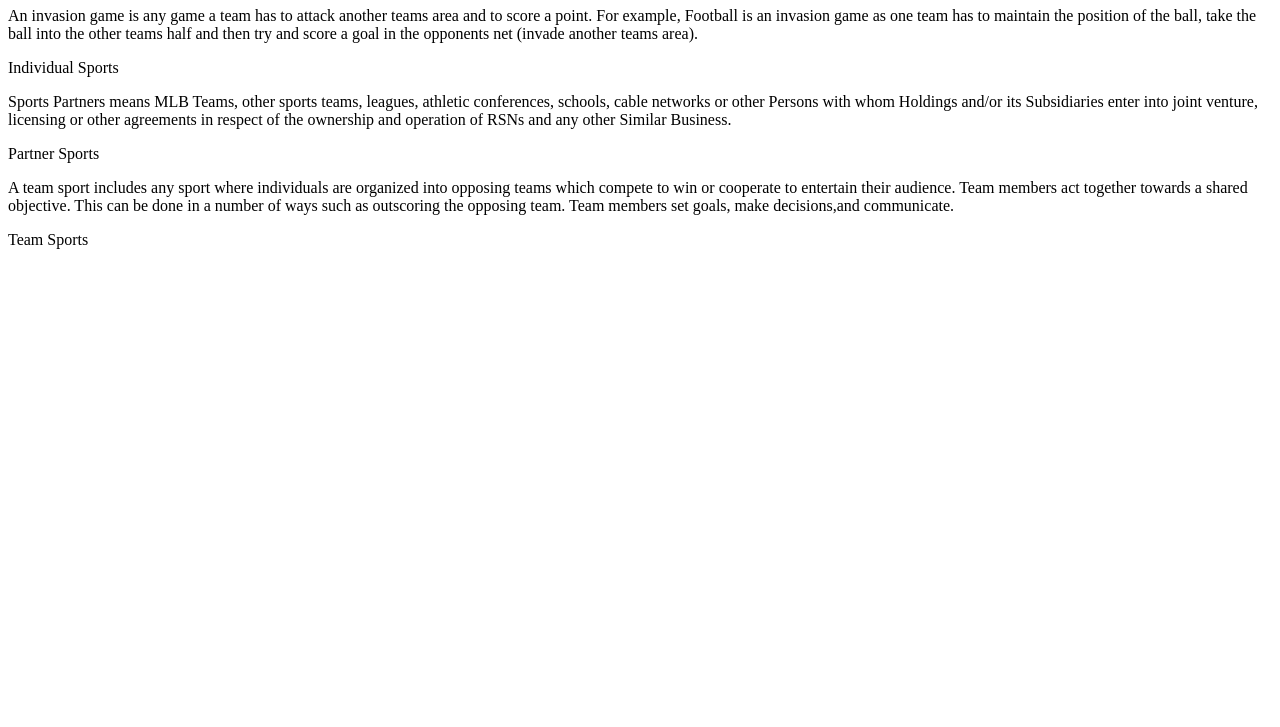
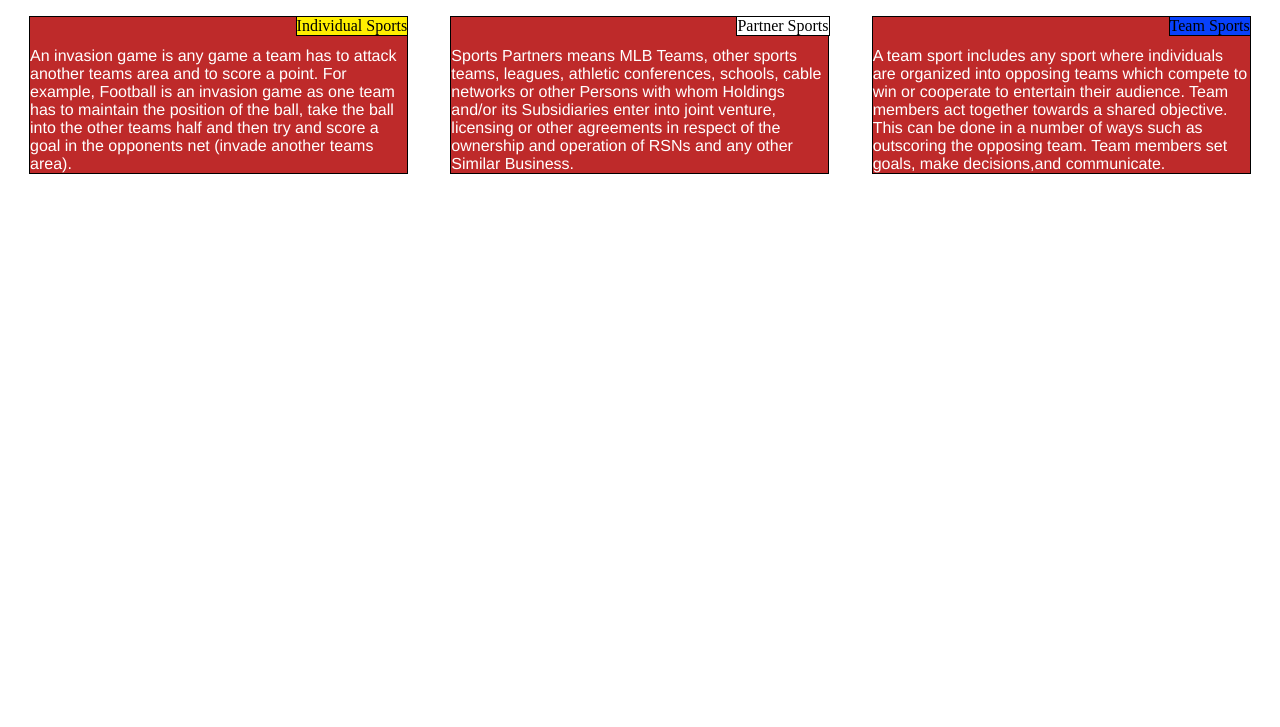
Before and after one commit to Masthan7731/Module2-Solution, a plain HTML site: page index.html in a window 1280 px wide. Shown: the part 73-800 px from the top of the page. Drawn offline with Linux system fonts and the light colour scheme.

Commit message:
Update index.html

```diff
--- a/index.html
+++ b/index.html
@@ -5,7 +5,7 @@
   <meta charset="utf-8">
   <meta name="viewport" content="width=device-width, initial-scale=1">
   <title>Responsive Layout</title>
-  <link rel="stylesheet" href="Module assign2.css">
+  <link rel="stylesheet" href="index.css">
 </head>
 
 <body>
```
